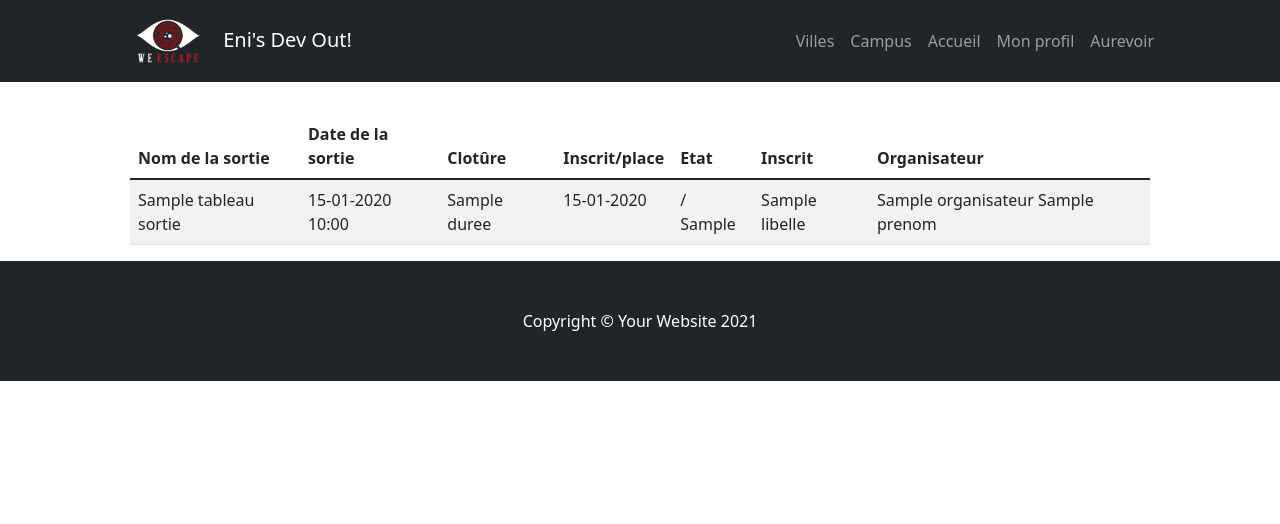
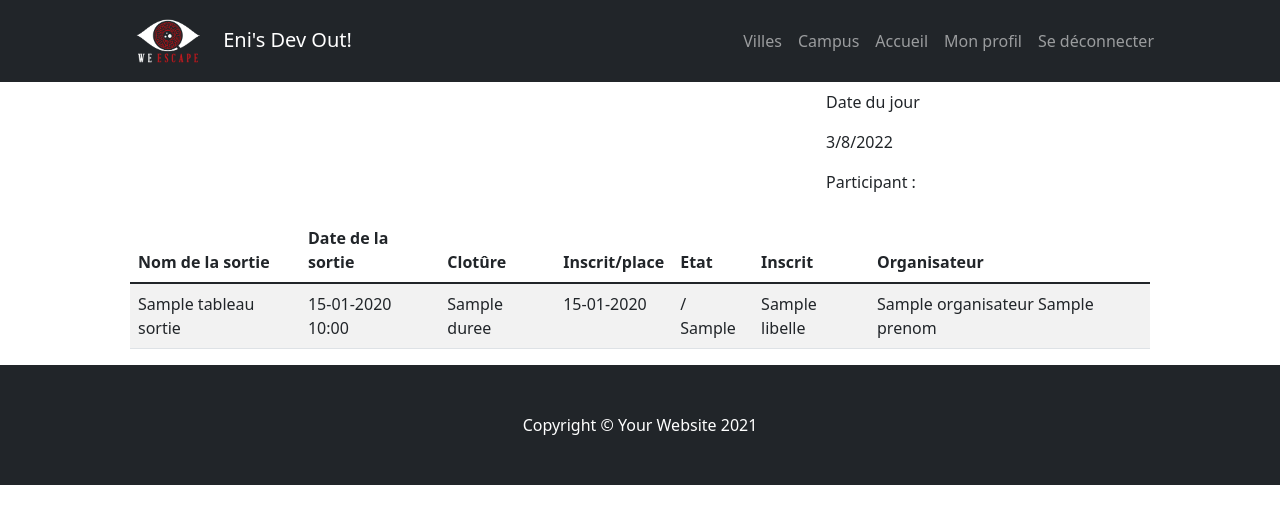
Before and after one commit to Totobyro/ENIsDevOut, a Symfony app: template templates/main/home.html.twig in a window 1280 px wide. Shown: the top 524 px of the page. Run offline with Twig, Linux system fonts and the light colour scheme; the template is opened without the code that fills it: most values are stand-ins (such as "Sample title", 1, 10 or a date in 2020); some libraries are stand-ins or nearby versions.

Commit message:
page home

```diff
--- a/templates/base.html.twig
+++ b/templates/base.html.twig
@@ -45,7 +45,7 @@
                         >Mon profil</a></li>
                         <li class="nav-item">
                         <a class="nav-link {% if r == 'app_login' %}active{% endif %}"
-                        href="{{ path('app_login')}}"> Aurevoir </a></li>
+                        href="{{ path('app_login')}}"> Se déconnecter </a></li>
                         {# <li class="nav-item">
                         <a class="nav-link  {% if r == 'service' %}active{% endif %}"
                         href="{{ path('service')}}">Services</a></li> #}
--- a/templates/main/home.html.twig
+++ b/templates/main/home.html.twig
@@ -3,6 +3,7 @@
 
 {% block titre %}
 {% endblock %}
+
 
 
 {% block body %}
@@ -11,6 +12,34 @@
  <!-- etape 1 -->
     <div class="container">
         <!-- etape 2 ouverture de ligne -->
+        <div class="row">
+             <div class="col-sm-8"></div>
+                <div class="col-sm-4">
+
+                <!-- Récupération de la date du jour à aligner display inline block -->
+
+               <p id= "datedujour"> Date du jour  </p>
+            <div id="current_date">
+
+                <script>
+                    date = new Date();
+                    year = date.getFullYear();
+                    month = date.getMonth() + 1;
+                    day = date.getDate();
+                    document.getElementById("current_date").innerHTML = month + "/" + day + "/" + year;
+                </script>
+
+            </div>
+        </p>
+    </div>
+</div>
+            <!-- Récupération  du User de la sessions en cours -->
+    <div class="row">
+     <div class="col-sm-8"></div>
+        <div class="col-sm-4" id="Participant"> Participant : {# {{ nom }} {{ prenom }} #}
+     </div>
+     </div>
+
         <div class="row">
             <!-- etape 3  -->
             <div class="col-12">
```
